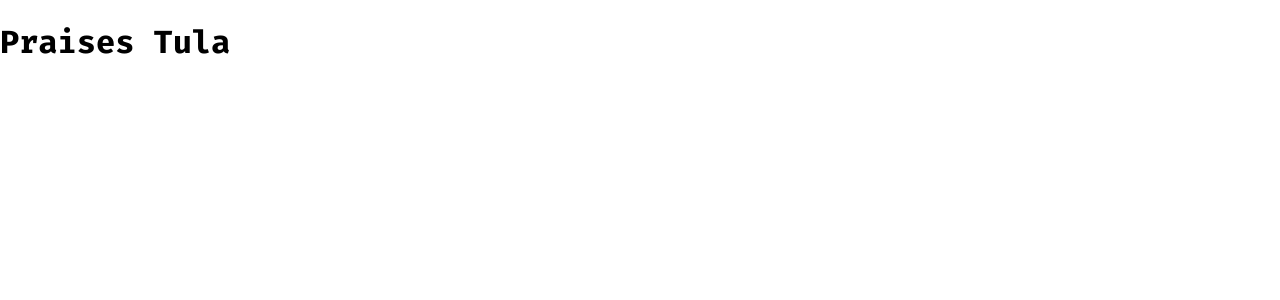
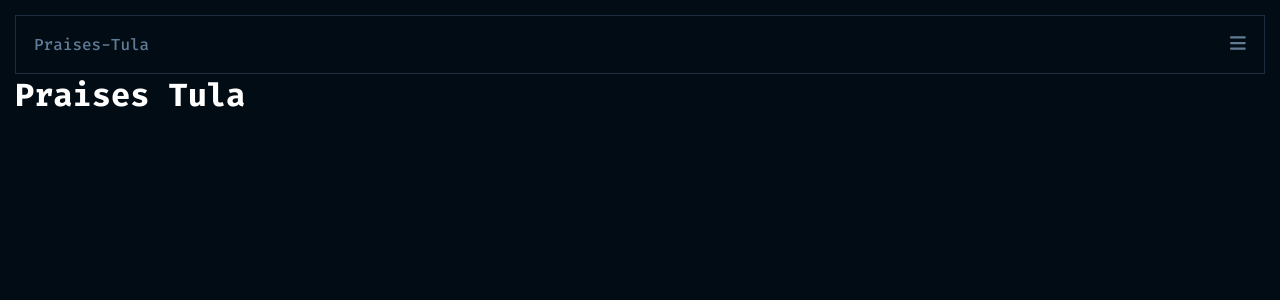
Before and after one commit to PraisesPJMT/Praises-Tula, a React (Create React App) app: page / in a window 1280 px wide. Shown: the top 300 px of the page. Built offline with nearby package versions, Linux system fonts and the light colour scheme.

Commit message:
Add `Header` component to app

```diff
--- a/public/index.html
+++ b/public/index.html
@@ -24,7 +24,7 @@
       work correctly both with client-side routing and a non-root public URL.
       Learn how to configure a non-root public URL by running `npm run build`.
     -->
-    <title>React App</title>
+    <title>Praises Tula</title>
   </head>
   <body>
     <noscript>You need to enable JavaScript to run this app.</noscript>
--- a/src/index.css
+++ b/src/index.css
@@ -1,8 +1,17 @@
 @import url('https://fonts.googleapis.com/css2?family=Fira+Code:wght@300;400;500;600;700&display=swap');
+
+* {
+  margin: 0;
+  padding: 0;
+  box-sizing: border-box;
+}
 
 body {
   margin: 0;
+  padding: 15px;
   font-family: 'Fira Code', monospace;
   -webkit-font-smoothing: antialiased;
   -moz-osx-font-smoothing: grayscale;
+  background: #010c15;
+  color: #fff;
 }
--- a/src/index.js
+++ b/src/index.js
@@ -2,10 +2,12 @@
 import ReactDOM from 'react-dom/client';
 import './index.css';
 import App from './App';
+import Header from './components/header/Header';
 
 const AppRoot = ReactDOM.createRoot(document.getElementById('root'));
 AppRoot.render(
   <React.StrictMode>
+    <Header />
     <App />
   </React.StrictMode>,
 );
```
